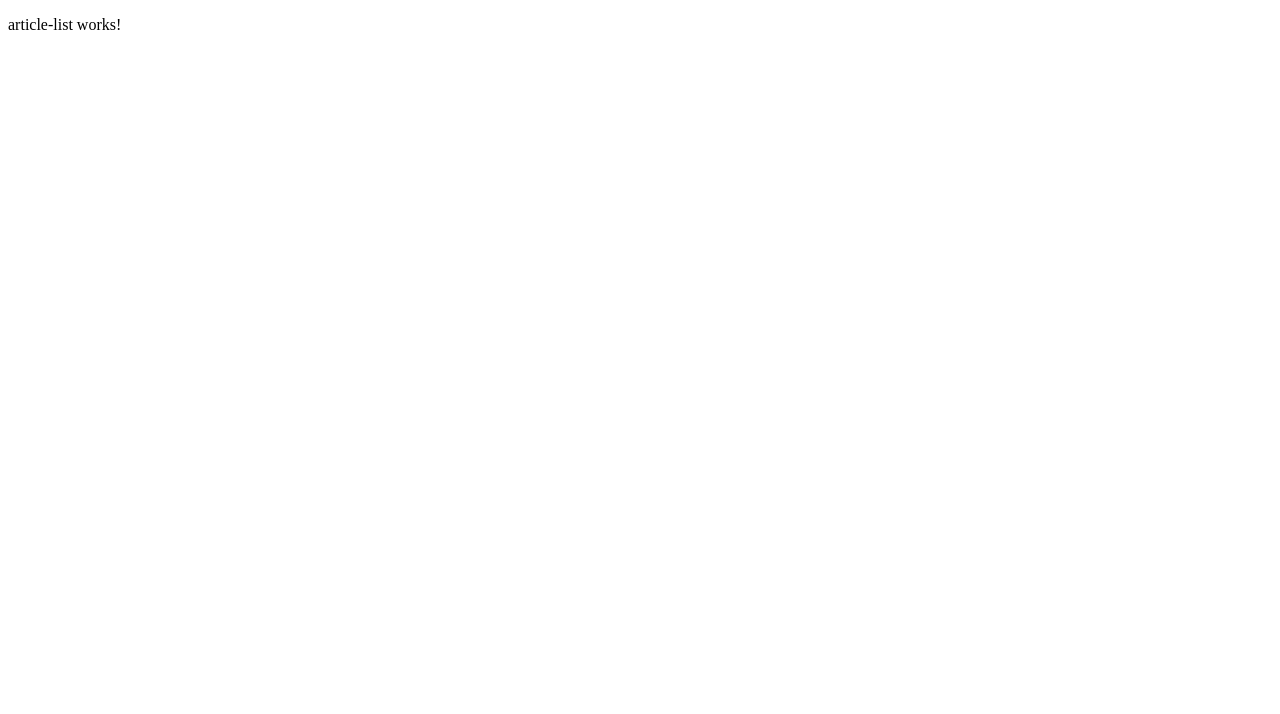
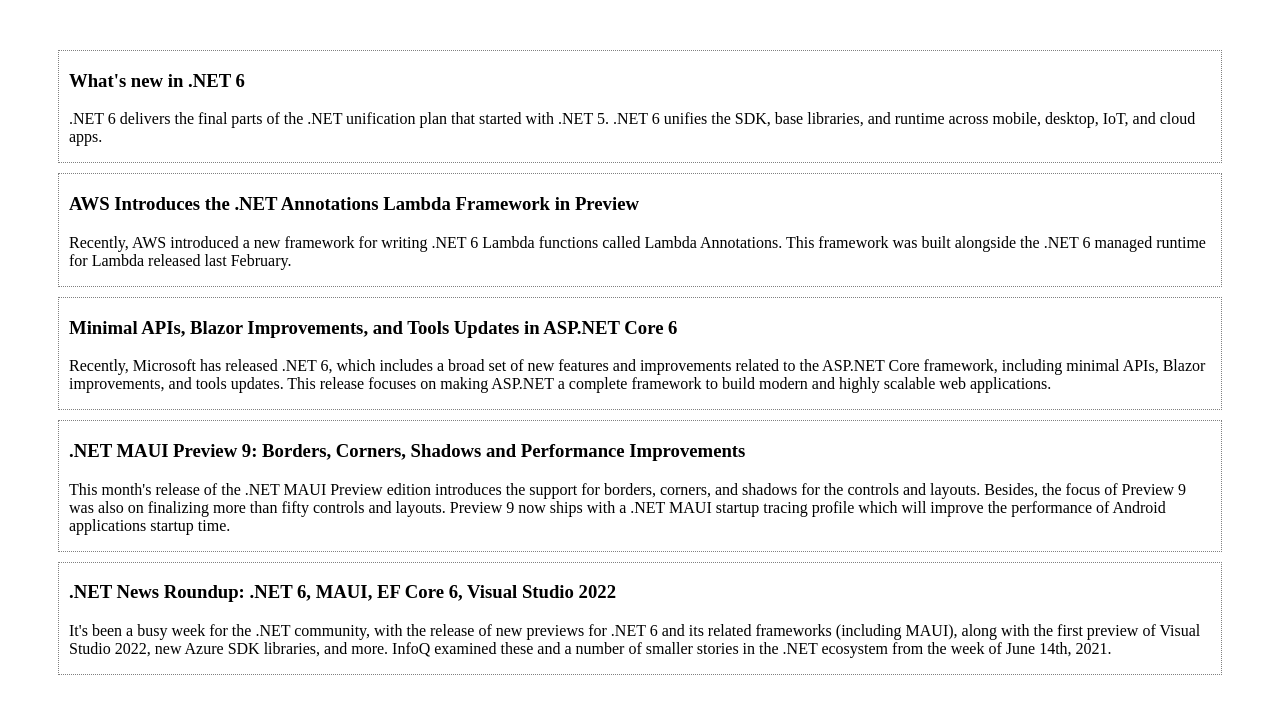
Before and after one commit to CodeWithCream/Five_Newsy, an Angular app in the folder five_newsy_web/: page / in a window 1280 px wide. Shown: the top 714 px of the page. Built offline with nearby package versions, Linux system fonts and the light colour scheme.

Commit message:
feat: show articles

```diff
--- a/five_newsy_web/src/app/components/article-list/article-list.component.css
+++ b/five_newsy_web/src/app/components/article-list/article-list.component.css
@@ -0,0 +1,3 @@
+.container {
+  margin: 50px;
+}
--- a/five_newsy_web/src/app/components/article-list/article-list.component.html
+++ b/five_newsy_web/src/app/components/article-list/article-list.component.html
@@ -1 +1,6 @@
-<p>article-list works!</p>
+<div class="container">
+  <app-article
+    *ngFor="let article of articles"
+    [article]="article"
+  ></app-article>
+</div>
--- a/five_newsy_web/src/app/components/article-list/article-list.component.ts
+++ b/five_newsy_web/src/app/components/article-list/article-list.component.ts
@@ -1,15 +1,22 @@
 import { Component, OnInit } from '@angular/core';
+import { Article } from 'src/app/model/article';
+import { DataService } from 'src/app/services/data.service';
 
 @Component({
   selector: 'app-article-list',
   templateUrl: './article-list.component.html',
-  styleUrls: ['./article-list.component.css']
+  styleUrls: ['./article-list.component.css'],
 })
 export class ArticleListComponent implements OnInit {
+  articles: Article[];
 
-  constructor() { }
+  constructor(private dataService: DataService) {
+    this.articles = [];
+  }
 
   ngOnInit(): void {
+    this.dataService.getArticles().subscribe((articles) => {
+      this.articles = articles;
+    });
   }
-
 }
--- /dev/null
+++ b/five_newsy_web/src/app/components/article/article.component.css
@@ -0,0 +1,5 @@
+.item {
+  border: 1px dotted gray;
+  margin-top: 10px;
+  padding: 0 10px 0 10px;
+}
--- /dev/null
+++ b/five_newsy_web/src/app/components/article/article.component.html
@@ -0,0 +1,4 @@
+<div class="item">
+  <h3>{{ article.title }}</h3>
+  <p>{{ article.text }}</p>
+</div>
--- /dev/null
+++ b/five_newsy_web/src/app/components/article/article.component.ts
@@ -0,0 +1,15 @@
+import { Component, Input, OnInit } from '@angular/core';
+import { Article } from 'src/app/model/article';
+
+@Component({
+  selector: 'app-article',
+  templateUrl: './article.component.html',
+  styleUrls: ['./article.component.css'],
+})
+export class ArticleComponent implements OnInit {
+  @Input() article!: Article;
+
+  constructor() {}
+
+  ngOnInit(): void {}
+}
--- a/five_newsy_web/src/app/model/article.ts
+++ b/five_newsy_web/src/app/model/article.ts
@@ -4,5 +4,5 @@ export type Article = {
   id: number;
   title: string;
   text: string;
-  author: Author;
+  //author: Author;
 };
--- a/five_newsy_web/src/assets/data.json
+++ b/five_newsy_web/src/assets/data.json
@@ -1,52 +1,32 @@
-{
-    "authors": [
-        {
-            "id": 1,
-            "firstName": "Ana",
-            "lastName": "Anić",
-            "email": "ana.anic@mail.com",
-            "tagline":"Software Architect",
-            "biography": "Jonathan Allen got his start working on MIS projects for a health clinic in the late 90's, bringing them up from Access and Excel to an enterprise solution by degrees. After spending five years writing automated trading systems for the financial sector, he became a consultant on a variety of projects including the UI for a robotic warehouse, the middle tier for cancer research software, and the big data needs of a major real estate insurance company. In his free time he enjoys studying and writing about martial arts from the 16th century."
-        },
-        {
-            "id": 2,
-            "firstName": "Iva",
-            "lastName": "Ivić",
-            "email": "iva.ivi@mail.com",
-            "tagline":"Cloud Queue Lead Editor",
-            "biography": "Steef-Jan Wiggers is one of InfoQ's senior cloud editors and works as a Technical Integration Architect at HSO in The Netherlands. His current technical expertise focuses on integration platform implementations, Azure DevOps, and Azure Platform Solution Architectures. Steef-Jan is a board member of the Dutch Azure User Group, a regular speaker at conferences and user groups, writes for InfoQ, and Serverless Notes. Furthermore, Microsoft has recognized him as Microsoft Azure MVP for the past eleven years."
-        }
-    ],
-    "articles": [
+[
         {
             "id": 1,
             "authorId": 1,
             "title": "What's new in .NET 6",
-            "Text":".NET 6 delivers the final parts of the .NET unification plan that started with .NET 5. .NET 6 unifies the SDK, base libraries, and runtime across mobile, desktop, IoT, and cloud apps. In addition to this unification, the .NET 6 ecosystem offers: .........",
+            "text":".NET 6 delivers the final parts of the .NET unification plan that started with .NET 5. .NET 6 unifies the SDK, base libraries, and runtime across mobile, desktop, IoT, and cloud apps."
         },
         {
             "id": 2,
             "authorId": 1,
             "title": "AWS Introduces the .NET Annotations Lambda Framework in Preview",
-            "text": "Recently, AWS introduced a new framework for writing .NET 6 Lambda functions called Lambda Annotations. This framework was built alongside the .NET 6 managed runtime for Lambda released last February.",
+            "text": "Recently, AWS introduced a new framework for writing .NET 6 Lambda functions called Lambda Annotations. This framework was built alongside the .NET 6 managed runtime for Lambda released last February."
         },
         {
             "id": 3,
             "authorId": 1,
             "title": "Minimal APIs, Blazor Improvements, and Tools Updates in ASP.NET Core 6",
-            "Text":"Recently, Microsoft has released .NET 6, which includes a broad set of new features and improvements related to the ASP.NET Core framework, including minimal APIs, Blazor improvements, and tools updates. This release focuses on making ASP.NET a complete framework to build modern and highly scalable web applications.",
+            "text":"Recently, Microsoft has released .NET 6, which includes a broad set of new features and improvements related to the ASP.NET Core framework, including minimal APIs, Blazor improvements, and tools updates. This release focuses on making ASP.NET a complete framework to build modern and highly scalable web applications."
         },
         {
             "id": 4,
             "authorId": 2,
             "title": ".NET MAUI Preview 9: Borders, Corners, Shadows and Performance Improvements",
-            "Text":"This month's release of the .NET MAUI Preview edition introduces the support for borders, corners, and shadows for the controls and layouts. Besides, the focus of Preview 9 was also on finalizing more than fifty controls and layouts. Preview 9 now ships with a .NET MAUI startup tracing profile which will improve the performance of Android applications startup time.",
+            "text":"This month's release of the .NET MAUI Preview edition introduces the support for borders, corners, and shadows for the controls and layouts. Besides, the focus of Preview 9 was also on finalizing more than fifty controls and layouts. Preview 9 now ships with a .NET MAUI startup tracing profile which will improve the performance of Android applications startup time."
         },
         {
             "id": 5,
             "authorId": 2,
             "title": ".NET News Roundup: .NET 6, MAUI, EF Core 6, Visual Studio 2022",
-            "text": "It's been a busy week for the .NET community, with the release of new previews for .NET 6 and its related frameworks (including MAUI), along with the first preview of Visual Studio 2022, new Azure SDK libraries, and more. InfoQ examined these and a number of smaller stories in the .NET ecosystem from the week of June 14th, 2021.",
+            "text": "It's been a busy week for the .NET community, with the release of new previews for .NET 6 and its related frameworks (including MAUI), along with the first preview of Visual Studio 2022, new Azure SDK libraries, and more. InfoQ examined these and a number of smaller stories in the .NET ecosystem from the week of June 14th, 2021."
         }
-    ]
-}
+]
--- a/five_newsy_web/src/styles.css
+++ b/five_newsy_web/src/styles.css
@@ -1 +1,5 @@
 /* You can add global styles to this file, and also import other style files */
+.title{
+    font-size: 20px;
+    font-weight: bold;
+}
```
Also changed, not shown: five_newsy_web/src/app/app.module.ts (+6 -2 lines), 1 other file (tests, documents, lock files or other folders).
